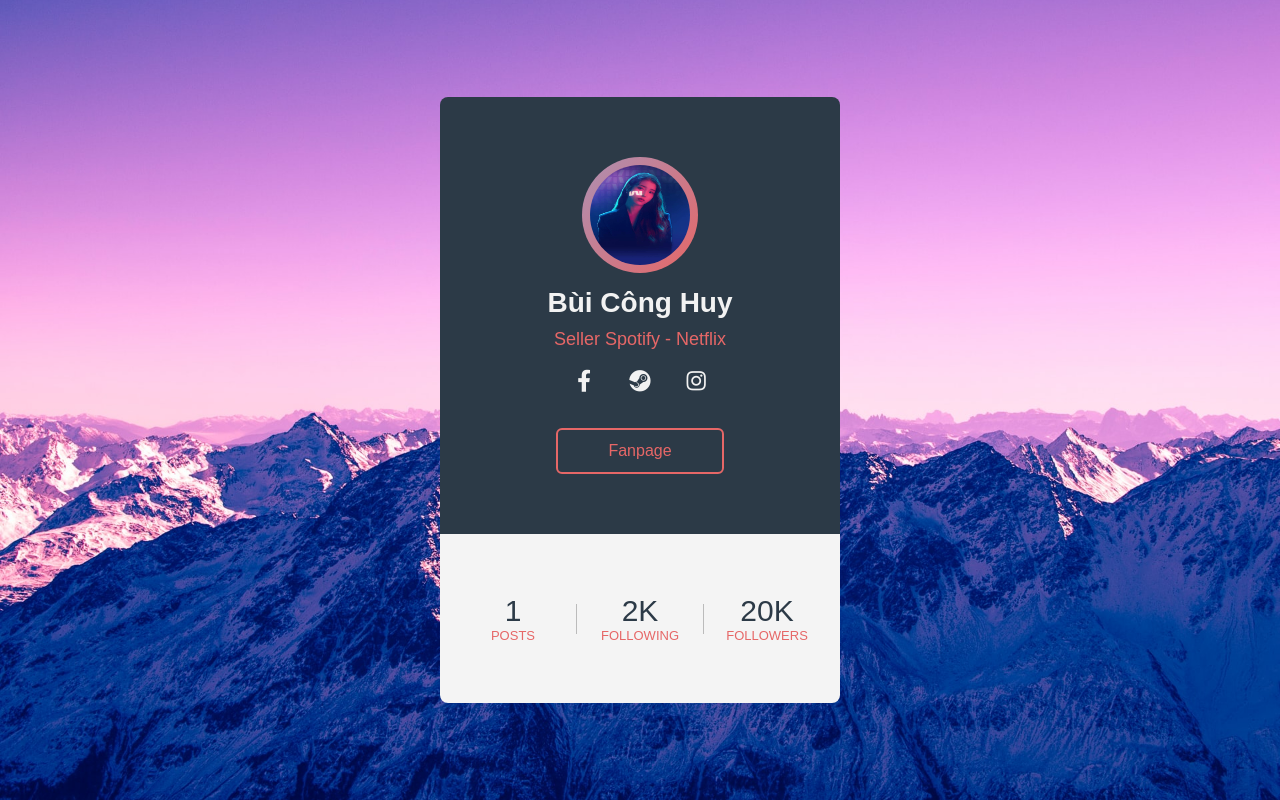
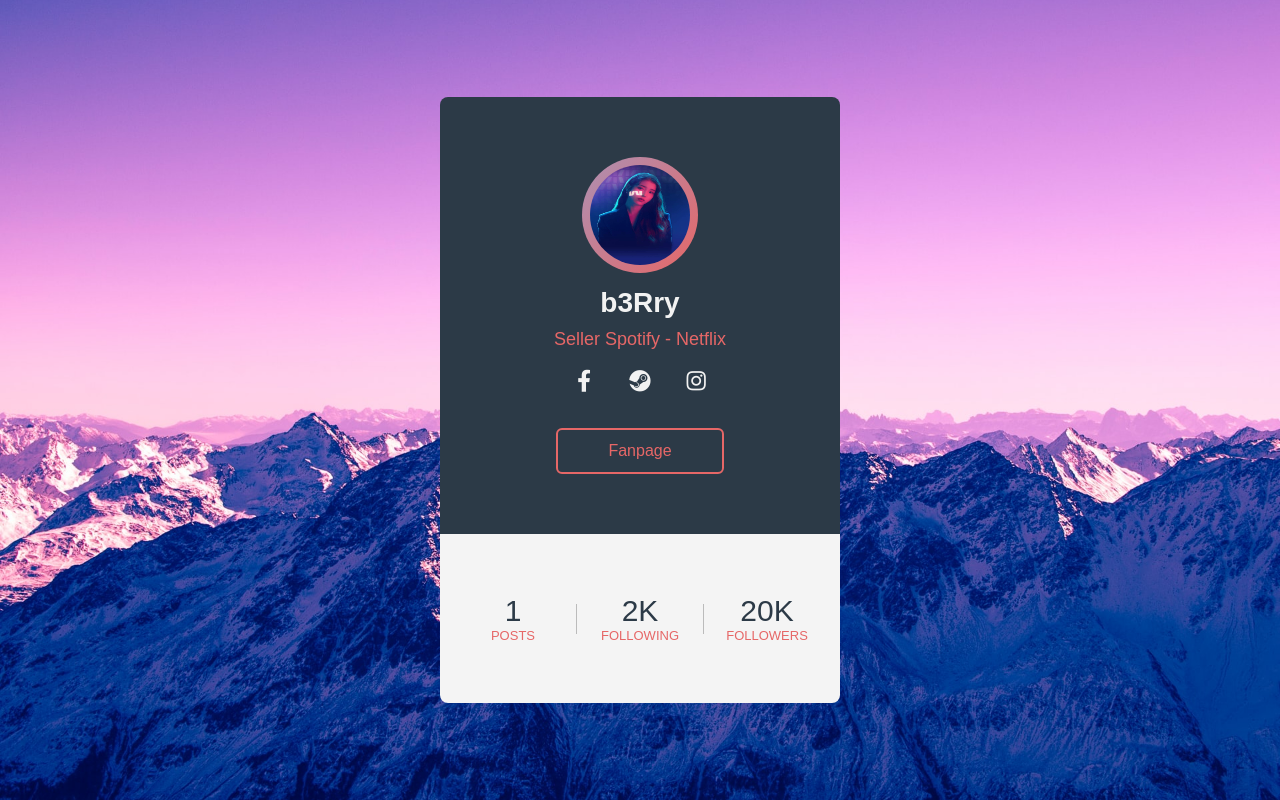
Before and after one commit to b3Rryy/b3Rry, a plain HTML site: page index.html in a window 1280 px wide. Drawn offline with Linux system fonts and the light colour scheme.

Commit message:
Update index.html

```diff
--- a/index.html
+++ b/index.html
@@ -13,7 +13,7 @@
       <div class="pic">
         <img src="2.jpg" alt="">
       </div>
-      <div class="name">Bùi Công Huy</div>
+      <div class="name">b3Rry</div>
       <div class="desc">Seller Spotify - Netflix</div>
       <div class="sm">
         <a href="https://www.facebook.com/heyiamb3Rry" class="fab fa-facebook-f"></a>
```
